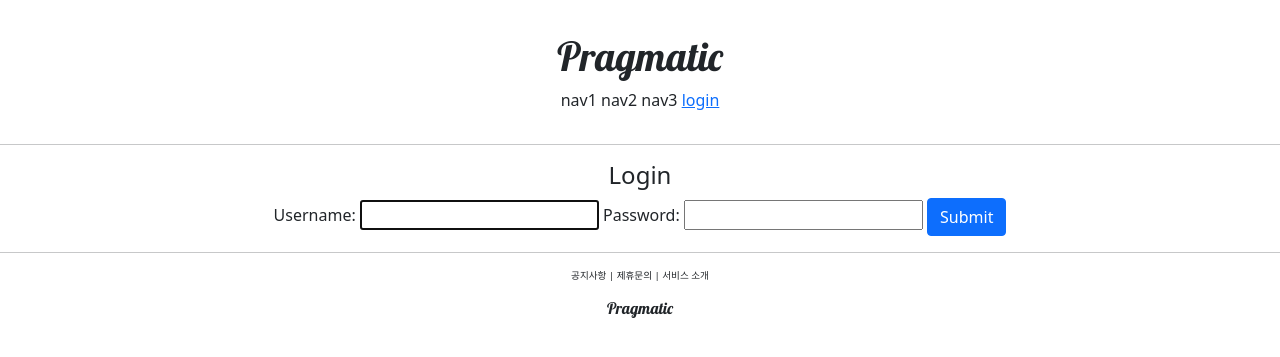
After one commit to whdrjs2626/django-snsapp, a Django app: page /account/login/ in a window 1280 px wide. The commit adds this page. Shown: the top 357 px of the page. Run offline with Django 4.2, Linux system fonts and the light colour scheme.

Commit message:
22강 - login / logout

```diff
--- /dev/null
+++ b/accountapp/templates/accountapp/login.html
@@ -0,0 +1,16 @@
+{% extends 'base.html' %}
+
+{% block content %}
+    <div style="text-align: center;">
+        <div>
+            <h4>Login</h4>
+        </div>
+        <div>
+            <form action="" method="post">
+                {% csrf_token %}
+                {{ form }} <!-- 클래스 뷰에서 지정한 폼클래스 -->
+                <input type="submit" class="btn btn-primary">
+            </form>
+        </div>
+    </div>
+{% endblock %}
--- a/accountapp/urls.py
+++ b/accountapp/urls.py
@@ -1,3 +1,4 @@
+from django.contrib.auth.views import LoginView, LogoutView
 from django.urls import path
 
 from accountapp.views import hello_world, AccountCreateView  # 지정한 뷰 함수 가져오기
@@ -6,5 +7,7 @@ app_name = "accountapp"
 
 urlpatterns = [
     path('hello_world/', hello_world, name='hello_world'), # 경로 지정
-    path('create/', AccountCreateView.as_view(), name='create')
+    path('login/', LoginView.as_view(template_name='accountapp/login.html'), name='login'),
+    path('logout/', LogoutView.as_view(), name='logout'),
+    path('create/', AccountCreateView.as_view(), name='create'),
 ]
--- a/ostus/settings.py
+++ b/ostus/settings.py
@@ -13,6 +13,8 @@ https://docs.djangoproject.com/en/4.0/ref/settings/
 from pathlib import Path
 import environ
 import os
+
+from django.urls import reverse_lazy
 
 env = environ.Env(
     # set casting, default value
@@ -136,3 +138,6 @@ STATICFILES_DIRS = [ BASE_DIR / "static" ]
 # https://docs.djangoproject.com/en/4.0/ref/settings/#default-auto-field
 
 DEFAULT_AUTO_FIELD = 'django.db.models.BigAutoField'
+
+LOGIN_REDIRECT_URL = reverse_lazy('accountapp:hello_world') # 로그인/로그아웃 뷰의 리다이렉트 경로 설정
+LOGOUT_REDIRECT_URL = reverse_lazy('accountapp:login')
--- a/templates/header.html
+++ b/templates/header.html
@@ -6,6 +6,15 @@
         <span>nav1</span>
         <span>nav2</span>
         <span>nav3</span>
-        <span>nav4</span>
+        {% if not user.is_authenticated %}
+        <a href="{% url 'accountapp:login' %}?next={{ request.path }}">
+            <!-- 유저가 로그인되어 있지 않으면 login버튼을 띄움, 버튼 클릭 시 login 페이지로 이동된다. get 요청으로 next를 지정하여 리다이렉트 시 원래 있었던 페이지로 돌아옴 -->
+            <span>login</span>
+        </a>
+        {% else %}
+        <a href="{% url 'accountapp:logout' %}?next={{ request.path }}">
+            <span>logout</span>
+        </a>
+        {% endif %}
     </div>
 </div>
```
